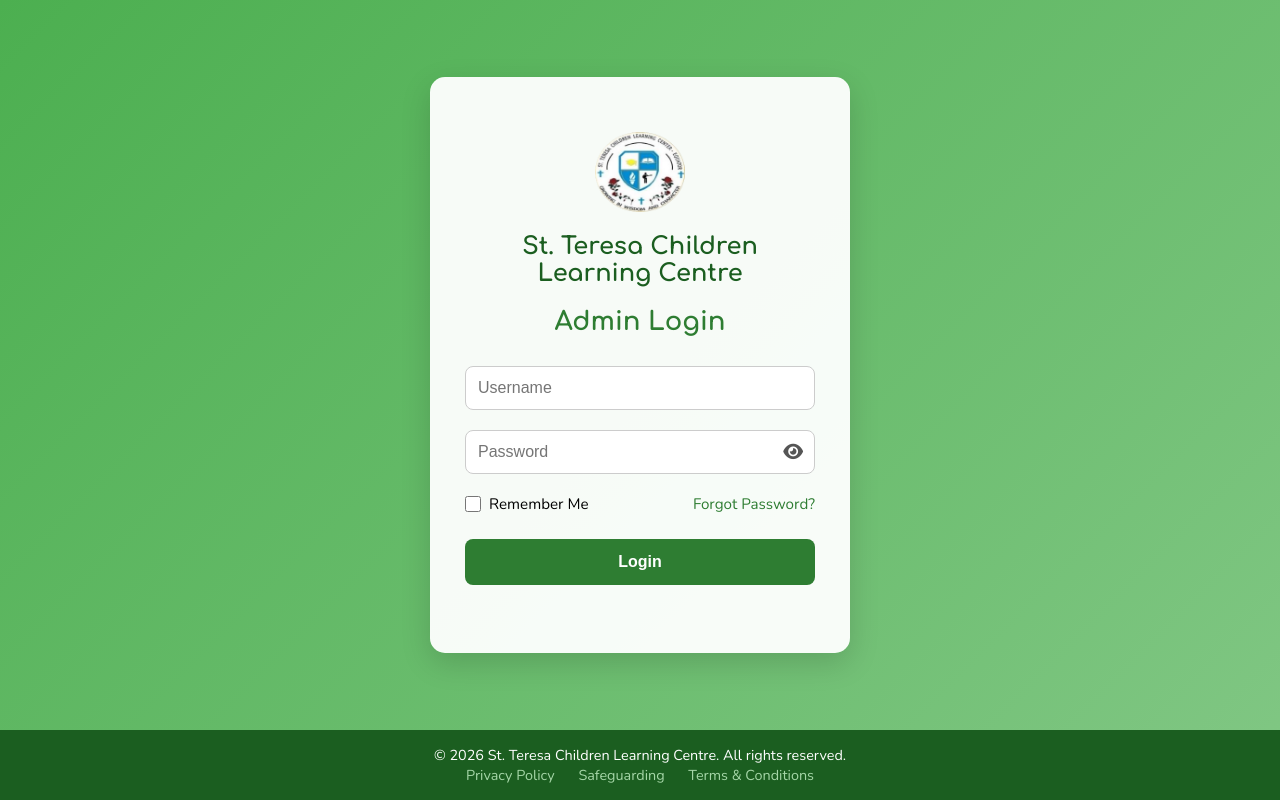
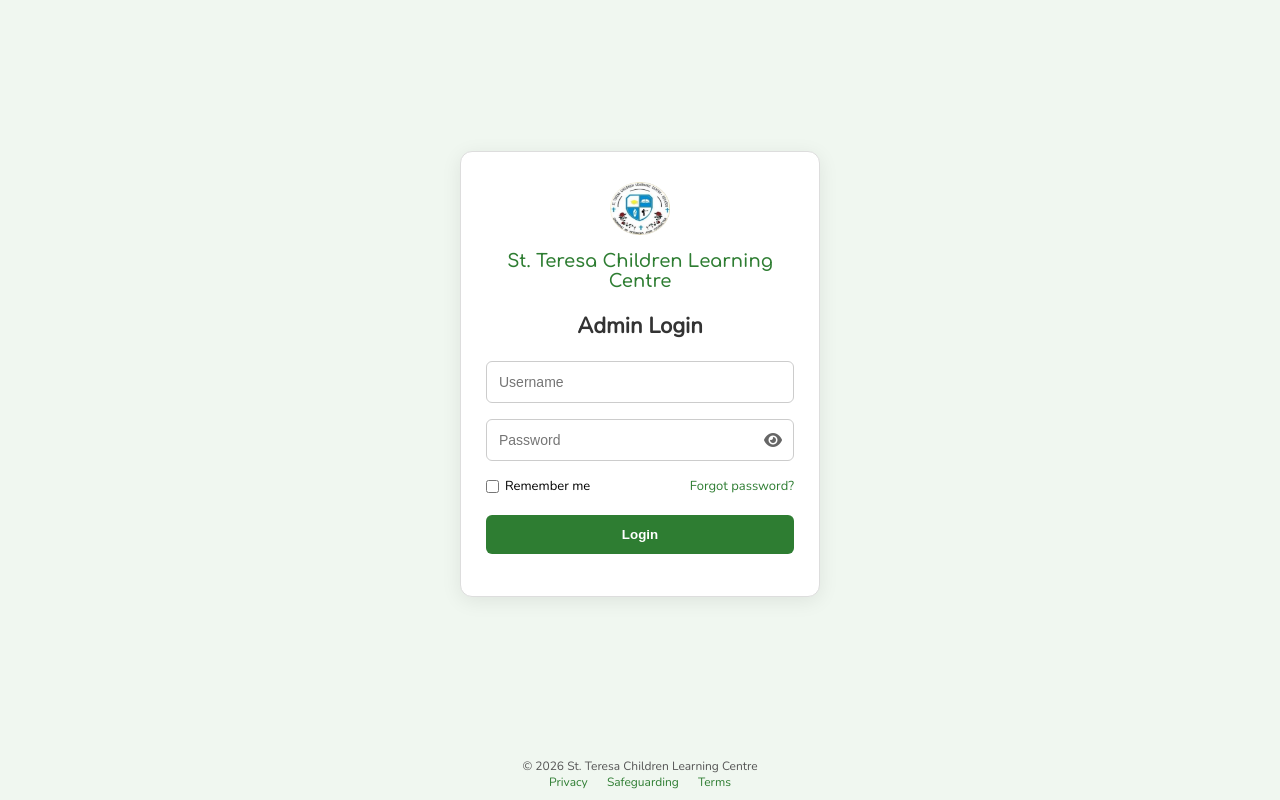
Before and after one commit to KAMAUCHARLES/school_website, a plain HTML site: page login.html in a window 1280 px wide. Drawn offline with nearby package versions, Linux system fonts and the light colour scheme.

Commit message:
Update login.html

```diff
--- a/login.html
+++ b/login.html
@@ -6,252 +6,265 @@
 <title>Admin Login - St. Teresa Children Learning Centre</title>
 
 <link rel="icon" href="favicon2.png" type="image/x-icon"/>
-<link href="https://fonts.googleapis.com/css2?family=Comfortaa:wght@400;600;700&family=Nunito&display=swap" rel="stylesheet"/>
+<link href="https://fonts.googleapis.com/css2?family=Comfortaa:wght@600&family=Nunito&display=swap" rel="stylesheet"/>
 <link rel="stylesheet" href="https://cdnjs.cloudflare.com/ajax/libs/font-awesome/6.5.1/css/all.min.css"/>
 
 <style>
-* { margin: 0; padding: 0; box-sizing: border-box; }
+* {
+  margin: 0;
+  padding: 0;
+  box-sizing: border-box;
+}
 
-body {
+html, body {
+  height: 100%;
   font-family: 'Nunito', sans-serif;
-  min-height: 100vh;
+  background: #f0f7f0;
+}
+
+/* Layout container */
+.page {
+  height: 100vh;
   display: flex;
   flex-direction: column;
-  background: linear-gradient(135deg, #4caf50, #81c784);
+  justify-content: space-between;
 }
 
-/* Center content properly */
-.login-wrapper {
+/* Center area */
+.main {
   flex: 1;
   display: flex;
   justify-content: center;
   align-items: center;
-  padding: 20px;
 }
 
 /* Login Card */
-.login-container {
-  background: rgba(255,255,255,0.95);
-  padding: 50px 35px;
-  border-radius: 15px;
-  box-shadow: 0 10px 30px rgba(0,0,0,0.15);
+.login-card {
   width: 100%;
-  max-width: 420px;
+  max-width: 360px;
+  padding: 30px 25px;
+  background: #fff;
+  border-radius: 12px;
+  border: 1px solid #ddd;
+  box-shadow: 0 4px 20px rgba(0,0,0,0.08);
   text-align: center;
 }
 
-/* Logo + School */
-.school-logo {
-  width: 90px;
-  height: 90px;
-  object-fit: contain;
+/* Logo */
+.logo {
+  width: 60px;
   margin-bottom: 10px;
 }
 
+/* School name */
 .school-name {
   font-family: 'Comfortaa', cursive;
-  color: #1b5e20;
-  font-size: 24px;
-  font-weight: 700;
+  font-size: 18px;
+  color: #2e7d32;
   margin-bottom: 20px;
 }
 
-.login-container h2 {
-  font-family: 'Comfortaa', cursive;
-  color: #2e7d32;
-  font-size: 26px;
-  margin-bottom: 30px;
+/* Title */
+.login-card h2 {
+  font-size: 22px;
+  margin-bottom: 20px;
+  color: #333;
 }
 
 /* Inputs */
-.input-wrapper {
+.input-group {
   position: relative;
-  margin-bottom: 20px;
+  margin-bottom: 16px;
 }
 
-.login-container input {
+.input-group input {
   width: 100%;
-  padding: 12px 45px 12px 12px;
-  border-radius: 8px;
+  padding: 12px 40px 12px 12px;
+  border-radius: 6px;
   border: 1px solid #ccc;
-  font-size: 1rem;
+  font-size: 14px;
 }
 
-.login-container input:focus {
+.input-group input:focus {
+  border-color: #2e7d32;
   outline: none;
-  border-color: #388e3c;
-  box-shadow: 0 0 5px #66bb6a;
 }
 
-/* Eye Icon */
+/* Eye icon */
 .toggle-password {
   position: absolute;
   right: 12px;
   top: 50%;
   transform: translateY(-50%);
   cursor: pointer;
-  color: #555;
-  font-size: 1.1rem;
+  color: #666;
 }
 
 /* Remember + Forgot */
-.remember-wrapper {
+.options {
   display: flex;
   justify-content: space-between;
   align-items: center;
-  margin-bottom: 25px;
-  font-size: 0.95rem;
+  font-size: 13px;
+  margin-bottom: 20px;
 }
 
-.remember-wrapper label {
+.options label {
   display: flex;
   align-items: center;
-  gap: 8px;
+  gap: 6px;
+}
+
+.options input {
+  margin: 0;
+}
+
+.options a {
+  text-decoration: none;
+  color: #2e7d32;
+}
+
+.options a:hover {
+  text-decoration: underline;
+}
+
+/* Button */
+button {
+  width: 100%;
+  padding: 12px;
+  background: #2e7d32;
+  border: none;
+  color: #fff;
+  border-radius: 6px;
+  font-weight: bold;
   cursor: pointer;
 }
 
-.remember-wrapper input[type="checkbox"] {
-  width: 16px;
-  height: 16px;
+button:hover {
+  background: #1b5e20;
 }
 
-/* Links */
-.login-container a {
+/* Error */
+#error {
+  margin-top: 12px;
+  color: red;
+  font-size: 13px;
+}
+
+/* Footer */
+.footer {
+  text-align: center;
+  font-size: 12px;
+  padding: 10px;
+  color: #555;
+}
+
+.footer a {
+  margin: 0 8px;
   color: #2e7d32;
   text-decoration: none;
 }
 
-.login-container a:hover {
+.footer a:hover {
   text-decoration: underline;
 }
 
-/* Button */
-.login-container button {
-  background: #2e7d32;
-  color: #fff;
-  padding: 14px;
-  width: 100%;
-  border: none;
-  border-radius: 8px;
-  font-weight: 700;
-  font-size: 1rem;
-  cursor: pointer;
-  transition: 0.3s;
+/* MOBILE PERFECT FIT */
+@media (max-height: 700px) {
+  .login-card {
+    padding: 20px;
   }
 
-.login-container button:hover {
-  background: #1b5e20;
+  .school-name {
+    font-size: 16px;
   }
 
-/* Error */
-#loginError {
-  color: red;
-  margin-top: 18px;
-  font-weight: 600;
+  .login-card h2 {
+    font-size: 20px;
   }
-
-/* Footer (FIXED PROPERLY) */
-footer {
-  width: 100%;
-  background: #1b5e20;
-  color: #fff;
-  padding: 15px 10px;
-  text-align: center;
-  font-size: 0.9rem;
-  margin-top: auto;
-}
-
-footer a {
-  color: #a5d6a7;
-  margin: 0 10px;
-  text-decoration: none;
-}
-
-footer a:hover {
-  text-decoration: underline;
-}
-
-/* Responsive */
-@media(max-width: 480px){
-  .login-container { padding: 40px 25px; }
-  .school-name { font-size: 20px; }
-  .login-container h2 { font-size: 24px; }
-}
-
-@media(max-width: 360px){
-  .login-container { padding: 35px 20px; }
-  .school-logo { width: 70px; height: 70px; }
 }
 </style>
 </head>
 
 <body>
 
-<div class="login-wrapper">
-  <div class="login-container">
-    <img src="favicon2.png" alt="School Logo" class="school-logo">
+<div class="page">
+
+  <!-- CENTER -->
+  <div class="main">
+    <div class="login-card">
+      <img src="favicon2.png" class="logo" alt="logo">
       <div class="school-name">St. Teresa Children Learning Centre</div>
       <h2>Admin Login</h2>
 
       <form id="loginForm">
-      <div class="input-wrapper">
+        <div class="input-group">
           <input type="text" id="username" placeholder="Username" required>
         </div>
 
-      <div class="input-wrapper">
+        <div class="input-group">
           <input type="password" id="password" placeholder="Password" required>
           <i class="fa fa-eye toggle-password" id="togglePassword"></i>
         </div>
 
-      <div class="remember-wrapper">
-        <label><input type="checkbox" id="rememberMe"> Remember Me</label>
-        <a href="#">Forgot Password?</a>
+        <div class="options">
+          <label>
+            <input type="checkbox" id="rememberMe"> Remember me
+          </label>
+          <a href="#">Forgot password?</a>
         </div>
 
         <button type="submit">Login</button>
       </form>
 
-    <p id="loginError"></p>
+      <div id="error"></div>
     </div>
   </div>
 
-<footer>
-  &copy; 2026 St. Teresa Children Learning Centre. All rights reserved.
+  <!-- FOOTER -->
+  <div class="footer">
+    © 2026 St. Teresa Children Learning Centre
     <br>
-  <a href="privacy.html">Privacy Policy</a>
+    <a href="privacy.html">Privacy</a>
     <a href="safeguarding.html">Safeguarding</a>
-  <a href="terms.html">Terms & Conditions</a>
-</footer>
+    <a href="terms.html">Terms</a>
+  </div>
+
+</div>
 
 <script>
 const togglePassword = document.getElementById('togglePassword');
-const passwordInput = document.getElementById('password');
+const password = document.getElementById('password');
 
 togglePassword.addEventListener('click', () => {
-  if(passwordInput.type === 'password') {
-    passwordInput.type = 'text';
+  if(password.type === 'password'){
+    password.type = 'text';
     togglePassword.classList.replace('fa-eye', 'fa-eye-slash');
   } else {
-    passwordInput.type = 'password';
+    password.type = 'password';
     togglePassword.classList.replace('fa-eye-slash', 'fa-eye');
   }
 });
 
-const loginForm = document.getElementById('loginForm');
-const loginError = document.getElementById('loginError');
+const form = document.getElementById('loginForm');
+const error = document.getElementById('error');
 
-loginForm.addEventListener('submit', function(e) {
+form.addEventListener('submit', (e)=>{
   e.preventDefault();
+
   const username = document.getElementById('username').value.trim();
-  const password = document.getElementById('password').value.trim();
-  const rememberMe = document.getElementById('rememberMe').checked;
+  const pass = password.value.trim();
+  const remember = document.getElementById('rememberMe').checked;
 
-  if(username === 'admin' && password === 'admin123') {
-    if(rememberMe) localStorage.setItem('loggedIn', 'true');
-    else sessionStorage.setItem('loggedIn', 'true');
+  if(username === 'admin' && pass === 'admin123'){
+    if(remember){
+      localStorage.setItem('loggedIn', 'true');
+    } else {
+      sessionStorage.setItem('loggedIn', 'true');
+    }
     window.location.href = 'admin.html';
   } else {
-    loginError.textContent = 'Invalid username or password';
+    error.textContent = "Invalid username or password";
   }
 });
 </script>
```
Lines whose indentation alone changed are shown as unchanged.
